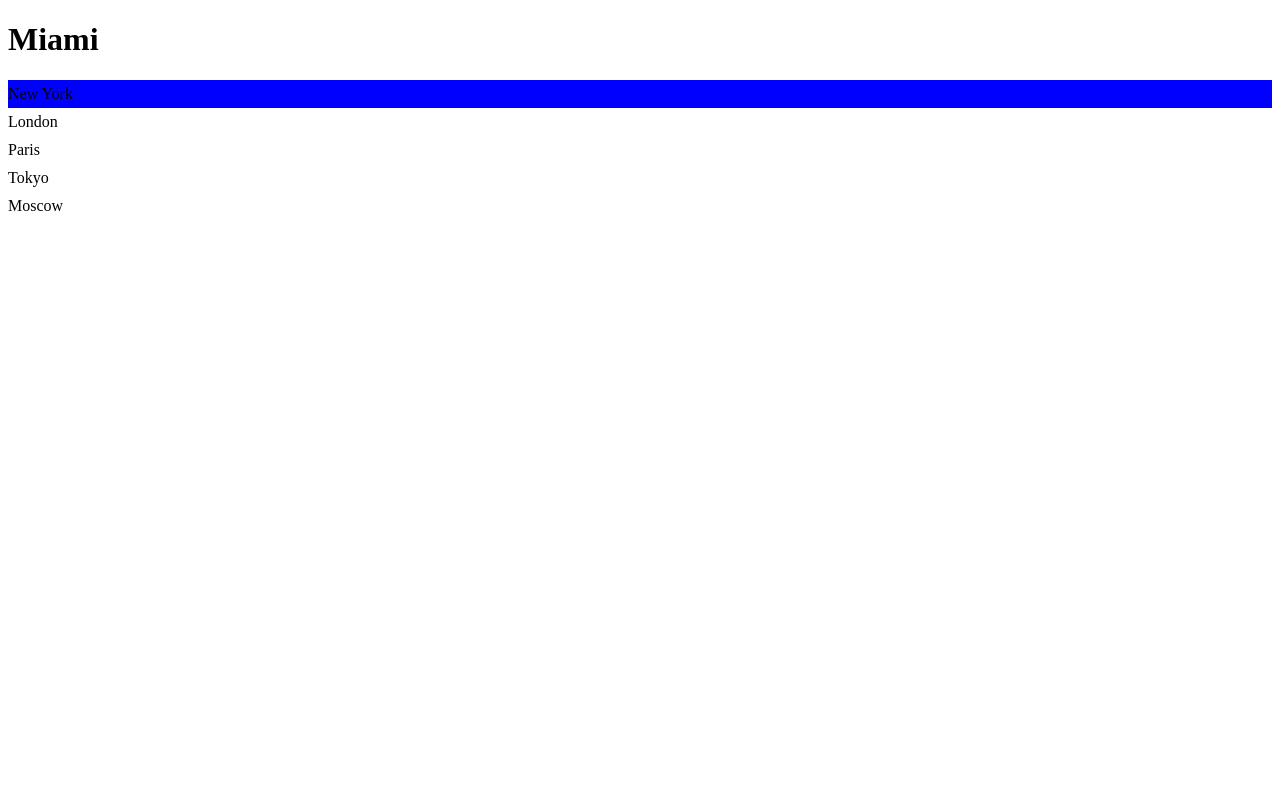
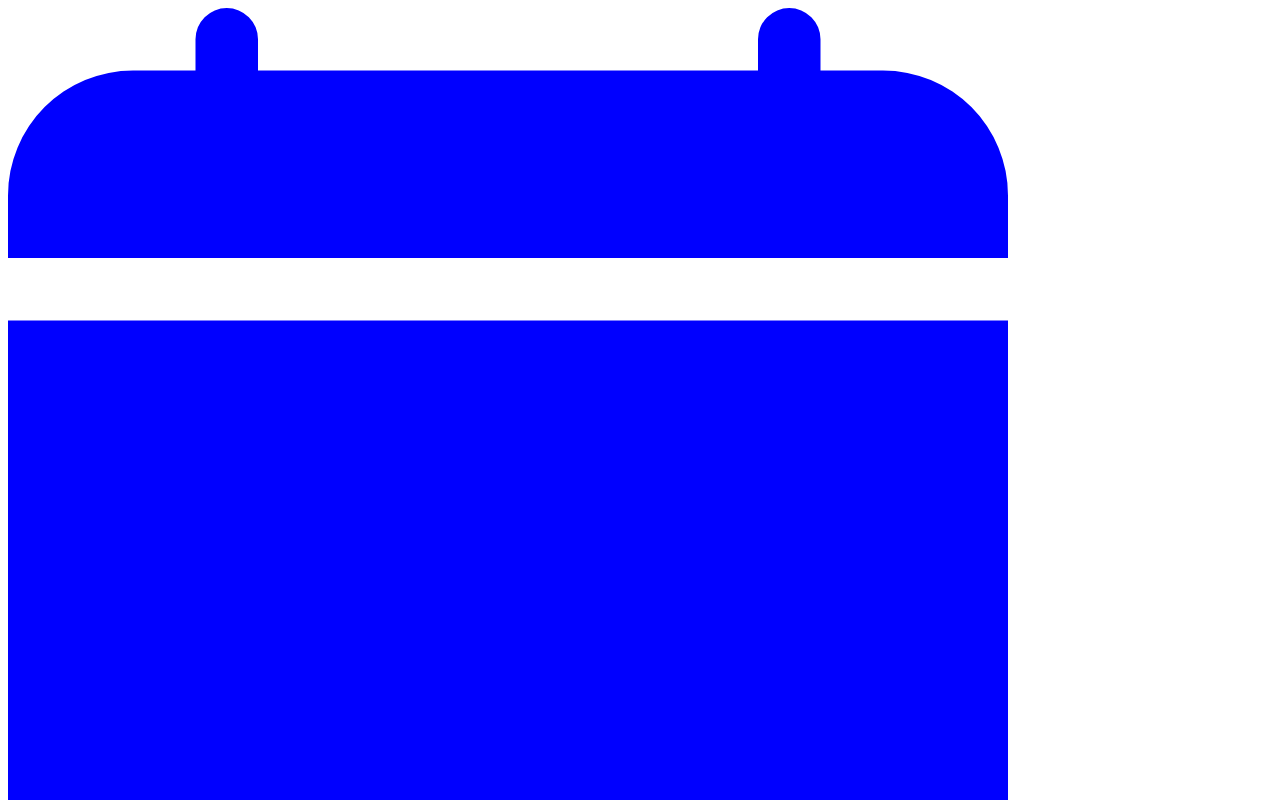
Before and after one commit to GrnPero/React-18-for-Beginners, a React (Vite) app: page / in a window 1280 px wide. Shown: the top 800 px of the page. Built offline with nearby package versions, Linux system fonts and the light colour scheme.

Commit message:
Finished playing around with icons

```diff
--- a/src/App.tsx
+++ b/src/App.tsx
@@ -1,12 +1,11 @@
-import ListGroup from "./components/ListGroup";
-import "./App.css";
+import { BsFillCalendarFill } from "react-icons/bs";
 
 function App() {
   const items = ["New York", "London", "Paris", "Tokyo", "Moscow"];
 
   return (
     <div>
-      <ListGroup heading="Miami" items={items} onSelectItem={() => {}} />
+      <BsFillCalendarFill color="blue" size={1000} />
     </div>
   );
 }
```
